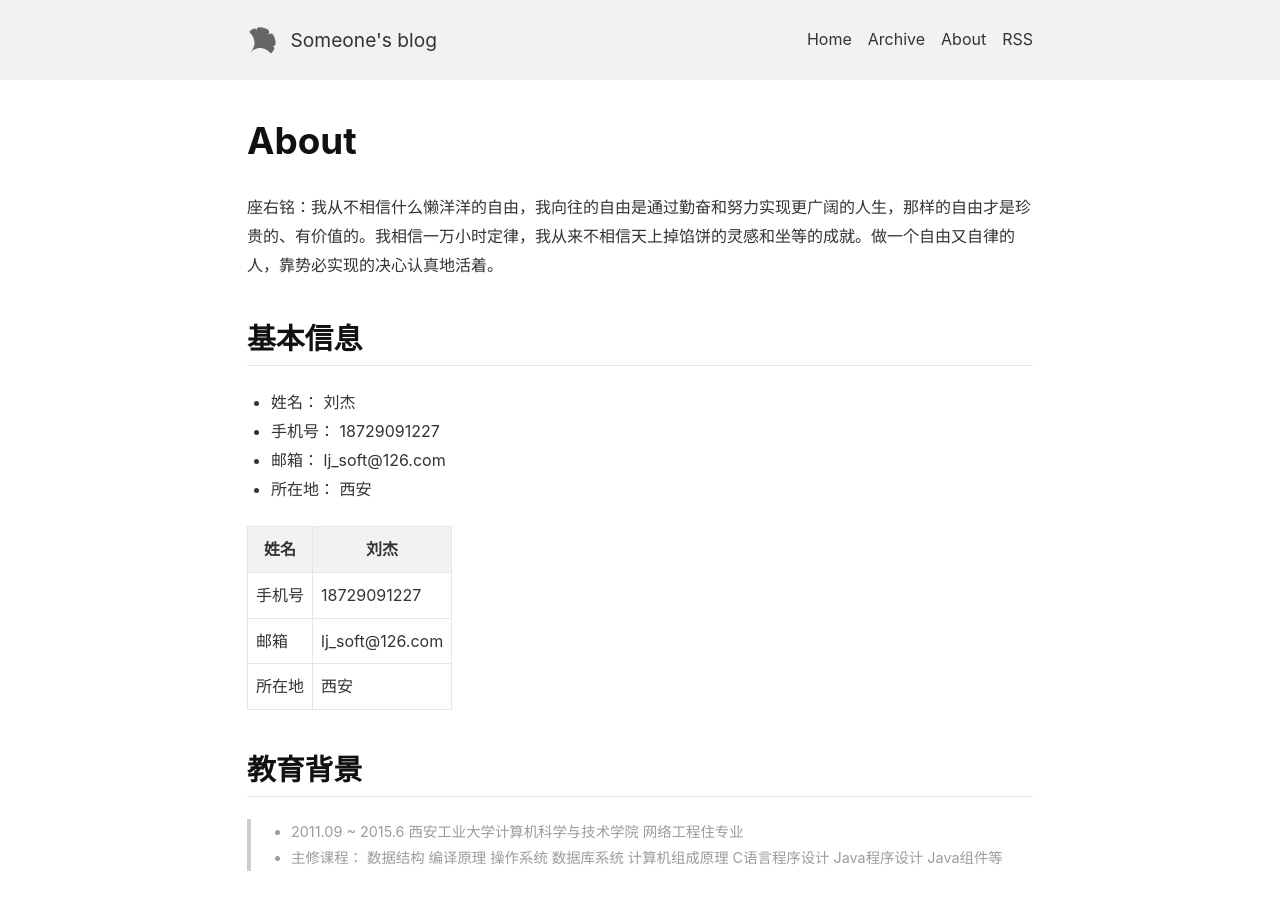
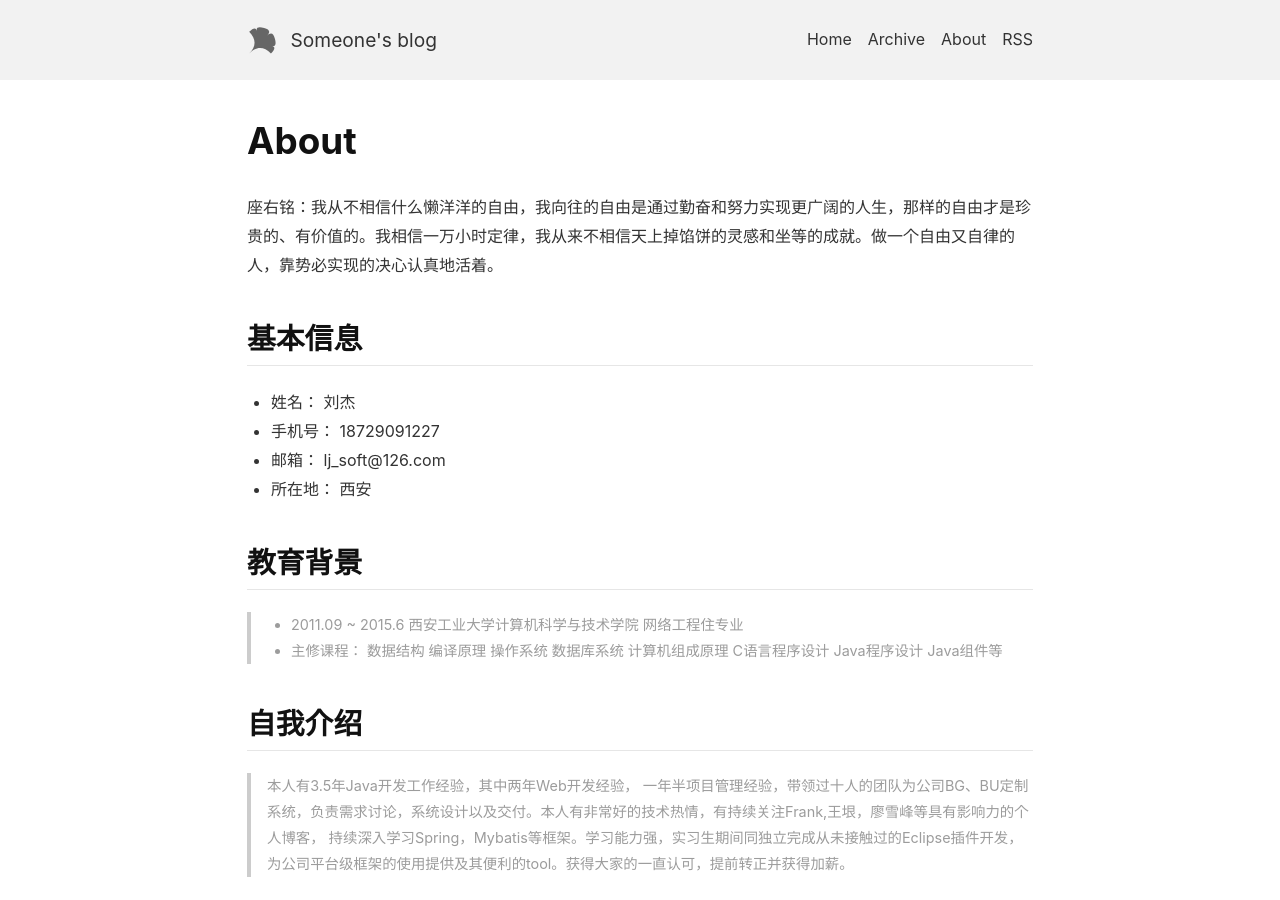
Before and after one commit to jieVI/jievi.github.io, a Jekyll site: the page built from about.md, in a window 1280 px wide and 900 px high. Built offline with Jekyll 4.4.1, drawn with Linux system fonts in a browser that asks for light colours; nearby versions of some CDN libraries.

Commit message:
Update about.md

```diff
--- a/about.md
+++ b/about.md
@@ -15,12 +15,6 @@ key: page-about
 - 手机号： 18729091227
 - 邮箱： lj_soft@126.com
 - 所在地： 西安
-
-| 姓名       |  刘杰              |
-| --------   | -------------------|
-| 手机号     |  18729091227       |
-| 邮箱       |  lj_soft@126.com   |
-| 所在地     |  西安              |
 
 ## 教育背景
 > * 2011.09 ~ 2015.6 西安工业大学计算机科学与技术学院 网络工程住专业
```
